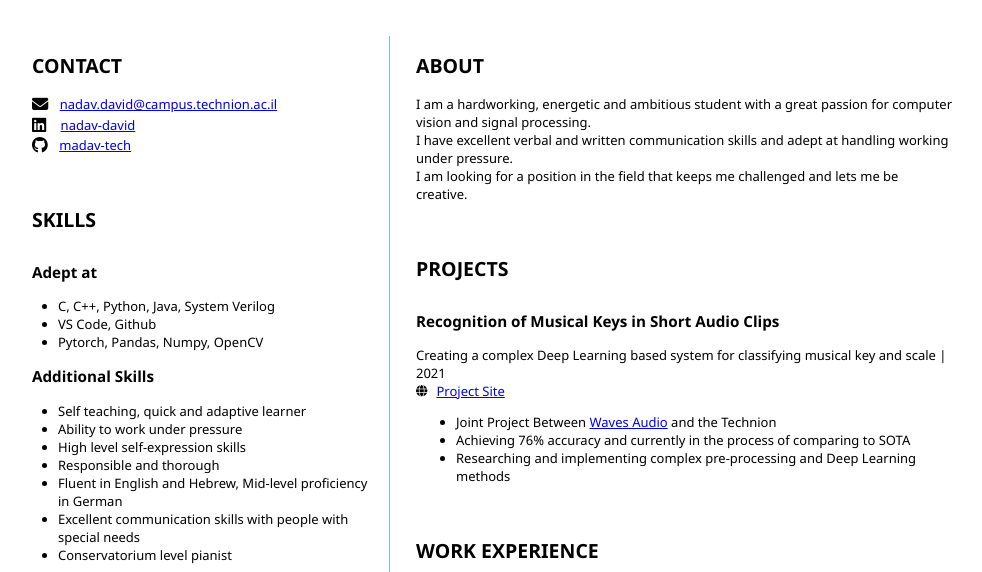
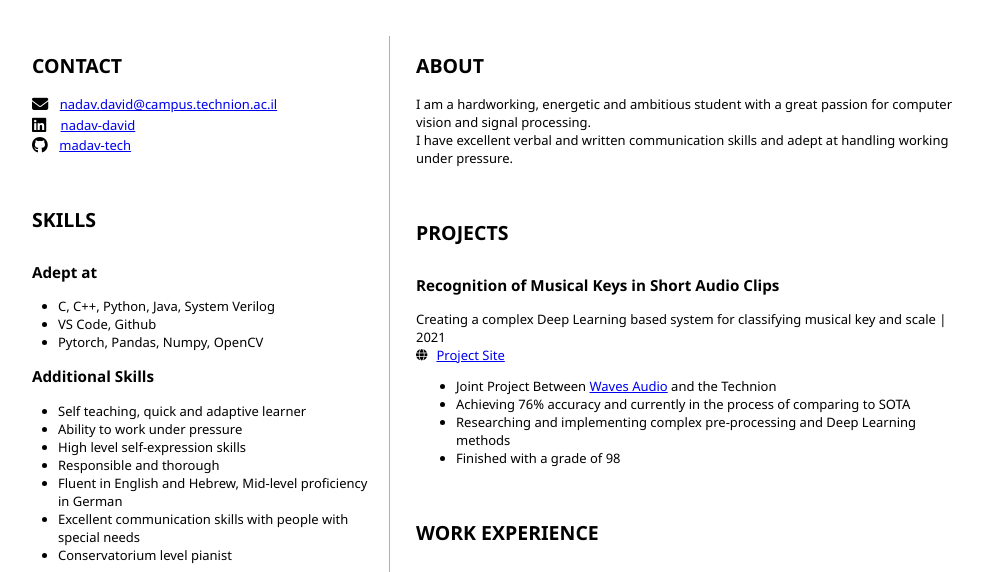
Before and after one commit to madav-tech/Resume, a plain HTML site: page index.html in a window 1280 px wide. Shown: the part 173-745 px from the top of the page, without its empty margins (154-1136 px from the left). Drawn offline with Linux system fonts and the light colour scheme.

Commit message:
Remove "Looking for position" Add project grade

```diff
--- a/index.html
+++ b/index.html
@@ -85,7 +85,7 @@
                     <p>
                         I am a hardworking, energetic and ambitious student with a great passion for computer vision and signal processing.<br>
                         I have excellent verbal and written communication skills and adept at handling working under pressure.<br>
-                        I am looking for a position in the field that keeps me challenged and lets me be creative.
+                        <!-- I am looking for a position in the field that keeps me challenged and lets me be creative. -->
                     </p>
                 </section>
                 <section>
@@ -101,6 +101,7 @@
                             <li>Joint Project Between <a href='https://www.waves.com/'>Waves Audio</a> and the Technion</li>
                             <li>Achieving 76% accuracy and currently in the process of comparing to SOTA</li>
                             <li>Researching and implementing complex pre-processing and Deep Learning methods</li>
+                            <li>Finished with a grade of 98</li>
                         </ul>
                     </p>
                 </section>
```
